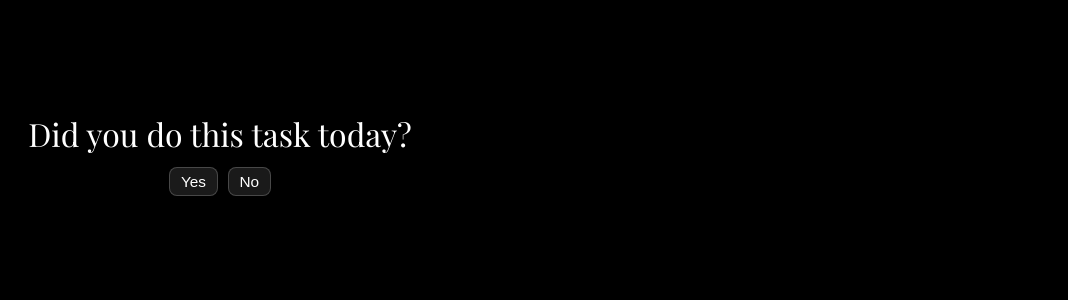
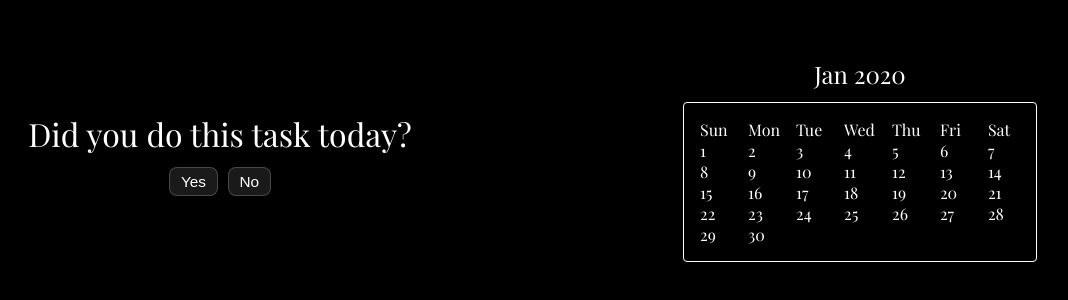
Before and after one commit to devtribal/watership, a React (Vite) app: page / in a window 1280 px wide. Shown: the part 246-546 px from the top of the page, without its empty margins (36-1104 px from the left). Built offline with nearby package versions, Linux system fonts and the light colour scheme; a web font is replaced by a local one.

Commit message:
feat: add calendar layout and basic logic

```diff
--- a/src/App.jsx
+++ b/src/App.jsx
@@ -1,9 +1,31 @@
 import { useState } from "react";
 
 function Widget() {
+    function createCalender() {
+        const days = [];
+
+        let i = 0;
+        while (i < 30) {
+            i++;
+            days.push(<div>{i}</div>)
+        }
+
+        return days;
+    }
+
     return (
         <div className="widget-area">
-
+            <div className="month-year">Jan 2020</div>
+            <div className="calendar-area">
+                <div>Sun</div>
+                <div>Mon</div>
+                <div>Tue</div>
+                <div>Wed</div>
+                <div>Thu</div>
+                <div>Fri</div>
+                <div>Sat</div>
+                { createCalender() }
+            </div>
         </div>
     );
 }
--- a/src/index.css
+++ b/src/index.css
@@ -20,6 +20,8 @@ body {
     color: white;
 }
 
+/* Task */
+
 .task-area {
     display: flex;
     align-items: center;
@@ -31,13 +33,6 @@ body {
 
     font-size: clamp(2rem, 2.5vw, 4rem);
     /* responsive scaling */
-
-    box-sizing: border-box;
-}
-
-.widget-area {
-    display: flex;
-    flex: 6;
 
     box-sizing: border-box;
 }
@@ -79,3 +74,34 @@ body {
     padding: 0;
     border: 0;
 }
+
+/* Widget */
+
+.widget-area {
+    display: flex;
+    flex: 6;
+
+    flex-direction: column;
+    justify-content: center;
+    align-items: center;
+
+    box-sizing: border-box;
+}
+
+/* Calendar */
+
+.month-year {
+    padding: 0.5em;
+    font-size: 1.5em;
+}
+
+.calendar-area {
+    display: grid;
+    grid-template-columns: repeat(7, 1fr);
+    grid-auto-rows: 1fr;
+    grid-column-gap: 1em;
+
+    border: 1px solid white;
+    border-radius: 4px;
+    padding: 1em;
+}
```
